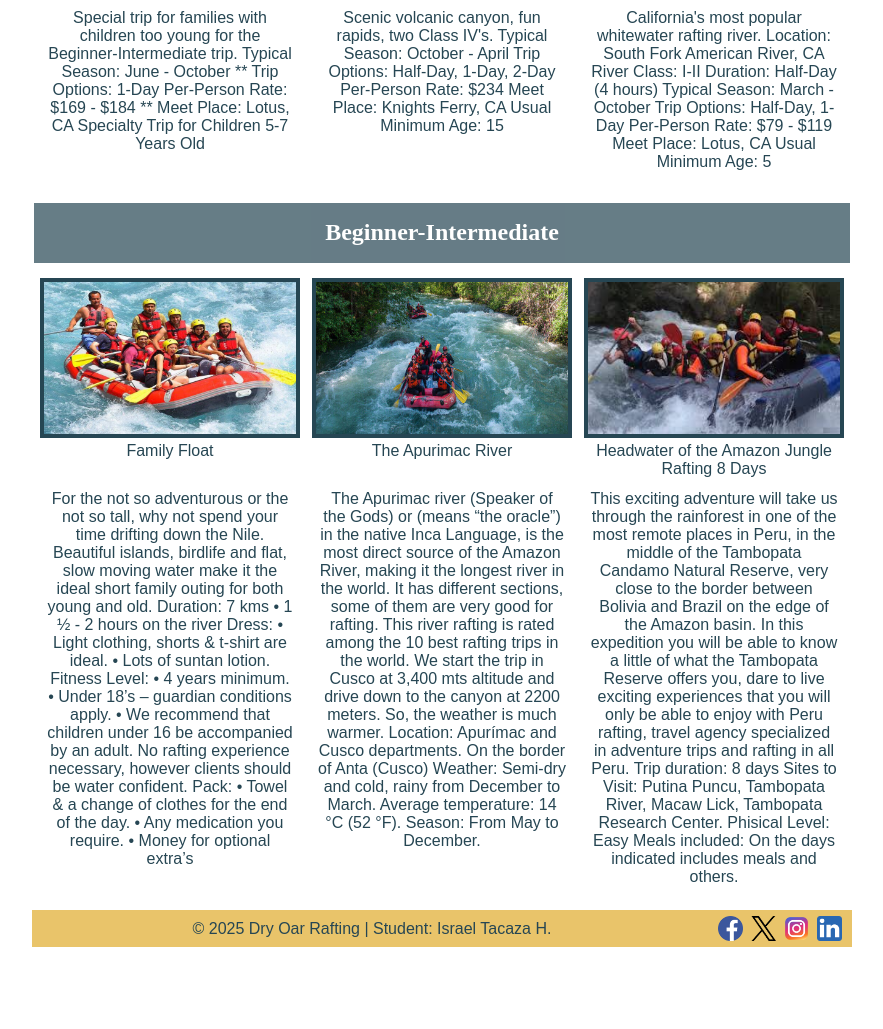
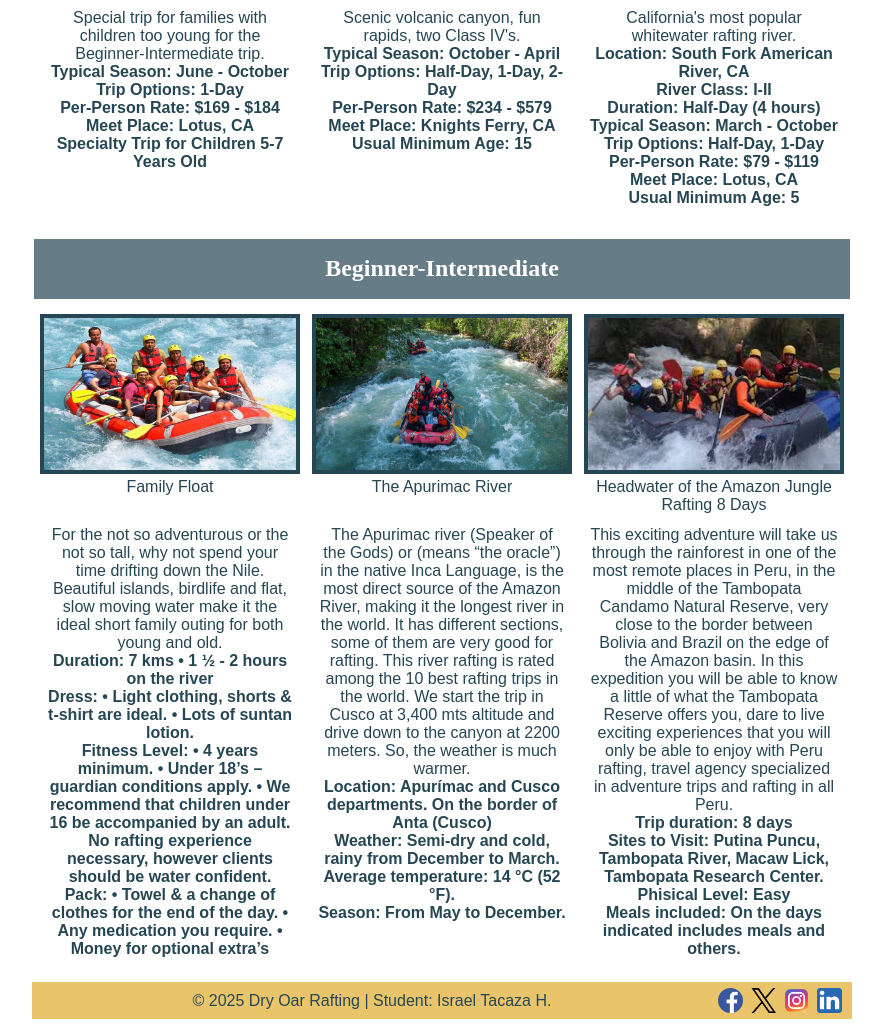
Before and after one commit to ISRAELTACAZA/wdd130, a plain HTML site: page wwr/trips.html in a window 1280 px wide. Shown: the part 1067-2096 px from the top of the page, without its empty margins (198-1081 px from the left). Before the commit the page ends 2024 px from the top, so only its background shows below. Drawn offline with Linux system fonts and the light colour scheme.

Commit message:
week06last7

```diff
--- a/wwr/trips.html
+++ b/wwr/trips.html
@@ -77,34 +77,38 @@
             </figure>
             <p id="para1">
 
-                Special trip for families with children too young for the Beginner-Intermediate trip.
-                Typical Season: June - October **
-                Trip Options: 1-Day
-                Per-Person Rate: $169 - $184 **
-                Meet Place: Lotus, CA
-                Specialty Trip for Children 5-7 Years Old
+                Special trip for families with children too young for the Beginner-Intermediate trip. <br>
+                <strong>Typical Season: June - October <br>
+                    Trip Options: 1-Day <br>
+                    Per-Person Rate: $169 - $184 <br>
+                    Meet Place: Lotus, CA <br>
+                    Specialty Trip for Children 5-7 Years Old </strong>
 
             </p>
-            <p>
-                Scenic volcanic canyon, fun rapids, two Class IV's.
-                Typical Season: October - April
-                Trip Options: Half-Day, 1-Day, 2-Day
-                Per-Person Rate: $234
-                Meet Place: Knights Ferry, CA
-                Usual Minimum Age: 15
+
+            <p>Scenic volcanic canyon, fun rapids, two Class IV's. <br>
+
+
+                <strong>Typical Season: October - April <br>
+                    Trip Options: Half-Day, 1-Day, 2-Day <br>
+                    Per-Person Rate: $234 - $579 <br>
+                    Meet Place: Knights Ferry, CA <br>
+                    Usual Minimum Age: 15 </strong>
+
+
 
             </p>
 
             <p>
-                California's most popular whitewater rafting river.
-                Location: South Fork American River, CA
-                River Class: I-II
-                Duration: Half-Day (4 hours)
-                Typical Season: March - October
-                Trip Options: Half-Day, 1-Day
-                Per-Person Rate: $79 - $119
-                Meet Place: Lotus, CA
-                Usual Minimum Age: 5
+                California's most popular whitewater rafting river. <br>
+                <strong>Location: South Fork American River, CA <br>
+                    River Class: I-II <br>
+                    Duration: Half-Day (4 hours) <br>
+                    Typical Season: March - October <br>
+                    Trip Options: Half-Day, 1-Day <br>
+                    Per-Person Rate: $79 - $119 <br>
+                    Meet Place: Lotus, CA <br>
+                    Usual Minimum Age: 5 </strong>
 
             </p>
 
@@ -134,28 +138,27 @@
 
             </figure>
             <p id="para1"> For the not so adventurous or the not so tall, why not spend your time drifting down the
-                Nile.
-                Beautiful islands,
-                birdlife and flat, slow moving water make it the ideal short family outing for both young and old.
-                Duration: 7 kms • 1 ½ - 2 hours on the river
-                Dress: • Light clothing, shorts & t-shirt are ideal. • Lots of suntan lotion.
-                Fitness Level: • 4 years minimum. • Under 18’s – guardian conditions apply. • We recommend that
-                children under 16 be accompanied by an adult. No rafting experience necessary, however clients
-                should be water confident.
-                Pack: • Towel & a change of clothes for the end of the day. • Any medication you require. • Money
-                for optional extra’s
+                Nile. Beautiful islands, birdlife and flat, slow moving water make it the ideal short family outing for
+                both young and old. <br>
+                <strong> Duration: 7 kms • 1 ½ - 2 hours on the river <br>
+                    Dress: • Light clothing, shorts & t-shirt are ideal. • Lots of suntan lotion. <br>
+                    Fitness Level: • 4 years minimum. • Under 18’s – guardian conditions apply. • We recommend that
+                    children under 16 be accompanied by an adult. No rafting experience necessary, however clients
+                    should be water confident. <br>
+                    Pack: • Towel & a change of clothes for the end of the day. • Any medication you require. • Money
+                    for optional extra’s </strong>
             </p>
             <p> The Apurimac river (Speaker of the Gods) or (means “the oracle”) in the native Inca Language, is the
-                most direct source
-                of the Amazon River, making it the longest river in the world. It has different sections, some of
-                them are very good for
-                rafting. This river rafting is rated among the 10 best rafting trips in the world. We start the trip
-                in Cusco at 3,400
-                mts altitude and drive down to the canyon at 2200 meters. So, the weather is much warmer.
-                Location: Apurímac and Cusco departments. On the border of Anta (Cusco)
-                Weather: Semi-dry and cold, rainy from December to March.
-                Average temperature: 14 °C (52 °F).
-                Season: From May to December.
+                most direct source of the Amazon River, making it the longest river in the world. It has different
+                sections, some of
+                them are very good for rafting. This river rafting is rated among the 10 best rafting trips in the
+                world. We start the trip
+                in Cusco at 3,400 mts altitude and drive down to the canyon at 2200 meters. So, the weather is much
+                warmer. <br>
+                <strong>Location: Apurímac and Cusco departments. On the border of Anta (Cusco) <br>
+                    Weather: Semi-dry and cold, rainy from December to March. <br>
+                    Average temperature: 14 °C (52 °F). <br>
+                    Season: From May to December. </strong>
             </p>
             <p> This exciting adventure will take us through the rainforest in one of the most remote places in
                 Peru, in
@@ -170,10 +173,12 @@
                 specialized in
                 adventure trips
                 and rafting in all Peru.
-                Trip duration: 8 days
-                Sites to Visit: Putina Puncu, Tambopata River, Macaw Lick, Tambopata Research Center.
-                Phisical Level: Easy
-                Meals included: On the days indicated includes meals and others.
+                <br>
+                <strong>
+                    Trip duration: 8 days <br>
+                    Sites to Visit: Putina Puncu, Tambopata River, Macaw Lick, Tambopata Research Center. <br>
+                    Phisical Level: Easy <br>
+                    Meals included: On the days indicated includes meals and others.</strong>
             </p>
 
         </section>
```
